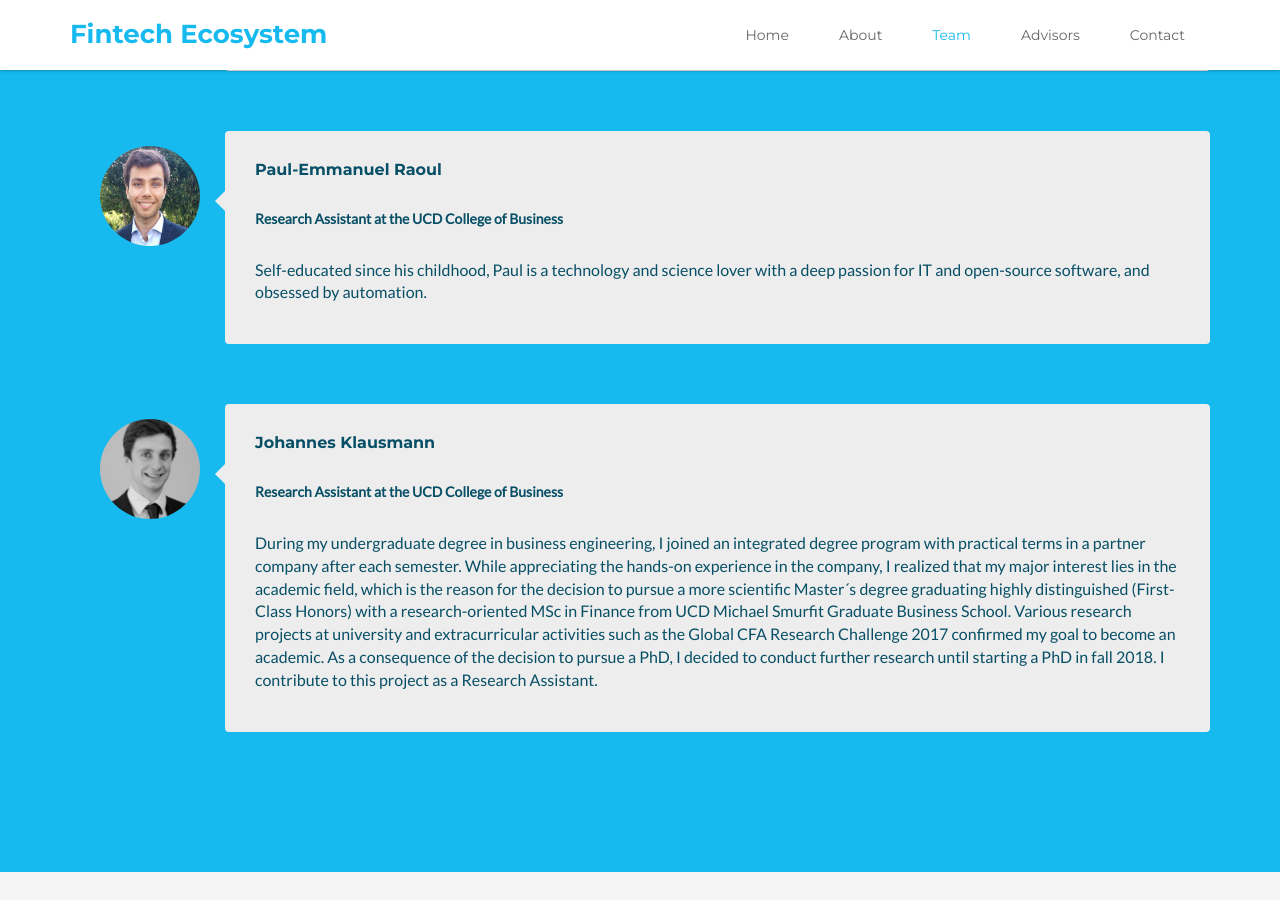
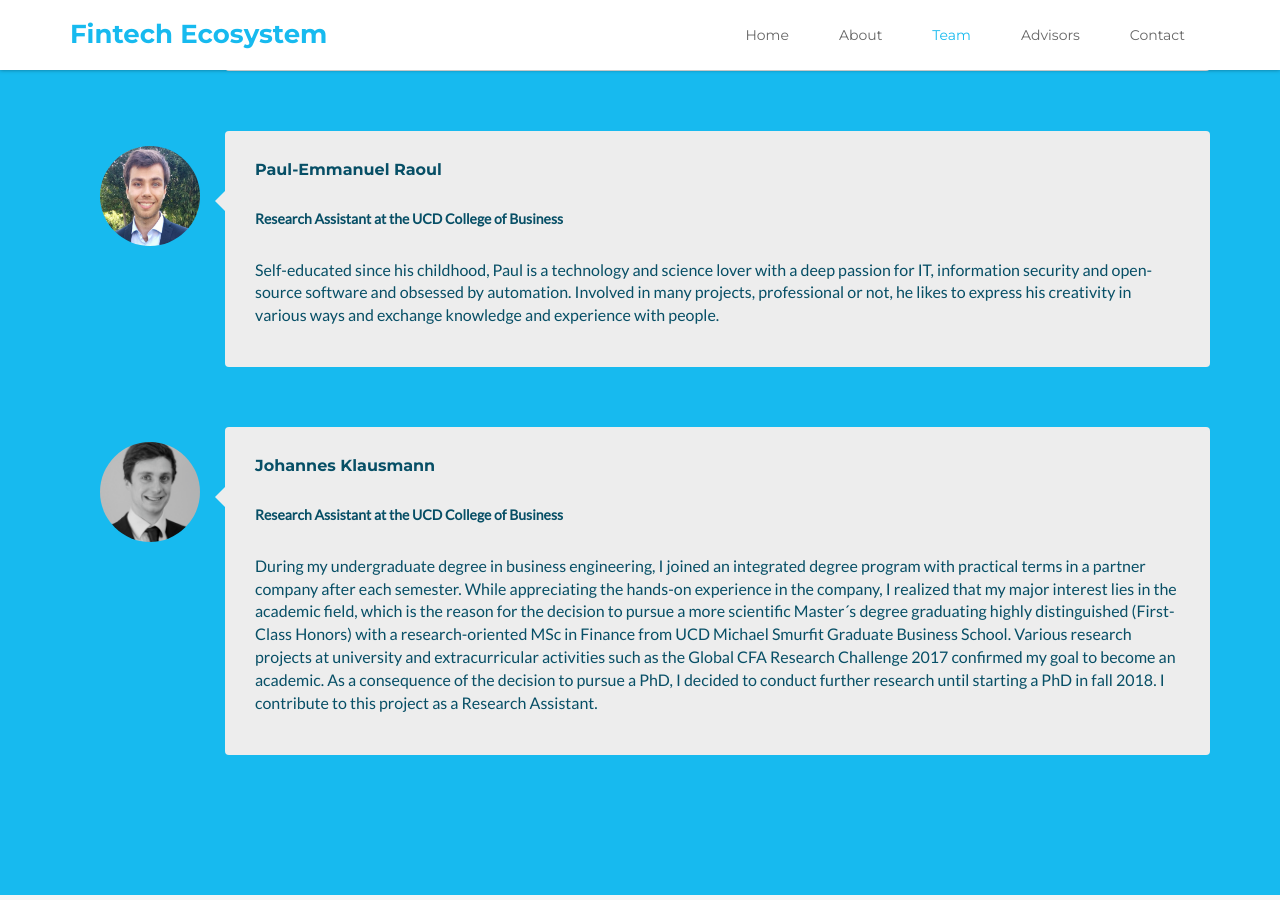
Before and after one commit to FinTechEcosystem/FinTechEcosystem, a Jekyll site: the page built from index.html, in a window 1280 px wide and 900 px high, scrolled down 2023 px. Built offline with Jekyll 4.4.1, drawn with Linux system fonts in a browser that asks for light colours.

Commit message:
update Paul's bio

```diff
--- a/_data/team.yml
+++ b/_data/team.yml
@@ -11,7 +11,7 @@
 - name: Paul-Emmanuel Raoul
   img: per-profile.jpg
   role: Research Assistant at the UCD College of Business
-  bio: Self-educated since his childhood, Paul is a technology and science lover with a deep passion for IT and open-source software, and obsessed by automation.
+  bio: Self-educated since his childhood, Paul is a technology and science lover with a deep passion for IT, information security and open-source software and obsessed by automation. Involved in many projects, professional or not, he likes to express his creativity in various ways and exchange knowledge and experience with people.
 
 - name: Johannes Klausmann
   img: Johannes.PNG
```
